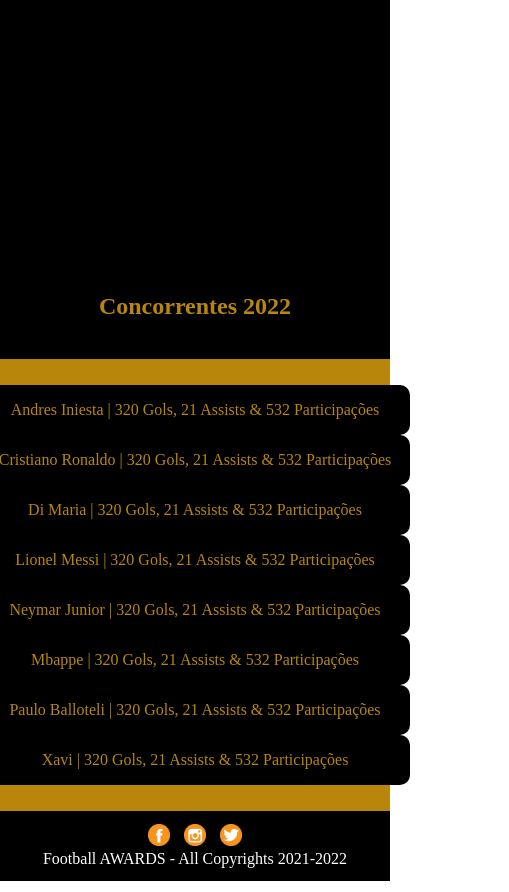
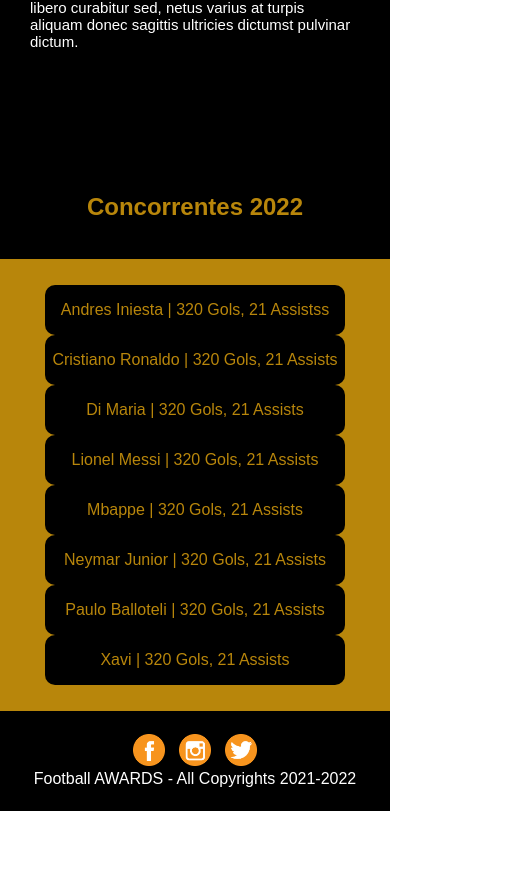
Before and after one commit to Lenkradson/Football-AWARDS, a plain HTML site: page index.html in a window 390 px wide. Shown: the part 916-1808 px from the top of the page, 509 px wide, since content can reach past the window. After the commit the page ends 1727 px from the top, so only its background shows below. Drawn offline with Linux system fonts and the light colour scheme.

Commit message:
Add files via upload
Football Responsive

```diff
--- a/index.html
+++ b/index.html
@@ -1,6 +1,5 @@
 <!DOCTYPE html>
 <html lang="pt-BR">
-
 <head>
   <meta charset="UTF-8">
   <meta http-equiv="X-UA-Compatible" content="IE=Edge">
@@ -8,16 +7,18 @@
   <title>Football AWARDS</title>
   <!-- Custom Styles -->
   <link rel="stylesheet" href="style.css">
+  <link rel="preconnect" href="https://fonts.googleapis.com">
+  <link rel="preconnect" href="https://fonts.gstatic.com" crossorigin>
+  <link href="https://fonts.googleapis.com/css2?family=Arimo&display=swap" rel="stylesheet">
 </head>
-
 <body>
   <header>
     <h1>Football AWARDS</h1>
     <nav>
       <ul>
-        <li>Inicio</li>
-        <li>Concorrentes</li>
-        <li>Sobre</li>
+        <a href="#ballon"><li>Inicio</li></a>
+        <a href="#concorrentes"><li>Concorrentes</li></a>
+        <a href="#social-media"><li>Sobre</li></a>
       </ul>
     </nav>
   </header>
@@ -36,14 +37,14 @@
       </section>
       <section id="list-concorrentes">
         <ul>
-          <li>Andres Iniesta | 320 Gols, 21 Assists & 532 Participações</li>
-          <li>Cristiano Ronaldo | 320 Gols, 21 Assists & 532 Participações</li>
-          <li>Di Maria | 320 Gols, 21 Assists & 532 Participações</li>
-          <li>Lionel Messi | 320 Gols, 21 Assists & 532 Participações</li>
-          <li>Neymar Junior | 320 Gols, 21 Assists & 532 Participações</li>
-          <li>Mbappe | 320 Gols, 21 Assists & 532 Participações</li>
-          <li>Paulo Balloteli | 320 Gols, 21 Assists & 532 Participações</li>
-          <li>Xavi | 320 Gols, 21 Assists & 532 Participações</li>
+          <li>Andres Iniesta | 320 Gols, 21 Assistss</li>
+          <li>Cristiano Ronaldo | 320 Gols, 21 Assists</li>
+          <li>Di Maria | 320 Gols, 21 Assists</li>
+          <li>Lionel Messi | 320 Gols, 21 Assists</li>
+          <li>Mbappe | 320 Gols, 21 Assists</li>
+          <li>Neymar Junior | 320 Gols, 21 Assists</li>
+          <li>Paulo Balloteli | 320 Gols, 21 Assists</li>
+          <li>Xavi | 320 Gols, 21 Assists</li>
         </ul>
       </section>
     </section>
@@ -51,13 +52,12 @@
   <footer>
     <section id="social-media">
       <picture>
-        <img src="294073_facebook_icon.png" alt="" />
-        <img src="294092_instagram_icon.png" alt="" />
-        <img src="294068_twitter_icon.png" alt="" />
+        <a href="http://facebook.com.br" target="_blank" rel="noopener noreferrer"><img src="294073_facebook_icon.png" alt="" /></a>
+        <a href="http://instagram.com.br" target="_blank" rel="noopener noreferrer"><img src="294092_instagram_icon.png" alt="" /></a>
+        <a href="http://twiiter.com.br" target="_blank" rel="noopener noreferrer"><img src="294068_twitter_icon.png" alt="" /></a>
       </picture>
     </section>
     <p>Football AWARDS - All Copyrights 2021-2022</p>
   </footer>
 </body>
-
 </html>
--- a/style.css
+++ b/style.css
@@ -2,10 +2,13 @@
     margin: 0px;
     padding: 0px;
     box-sizing: border-box;
+    list-style: none;
+    text-decoration: none;
+    font-family: 'Josefin Sans', sans-serif;
   }
 
-li{
-  list-style: none;
+  a{
+    color: black;
   }
 
   /*      HEADER       */
@@ -35,11 +38,15 @@ header h1{
     display: flex;
     align-items: center;
     justify-content: center;
-  height: 1100px;
+    height: 1000px;
     background-color: black;
     color: white;
     padding-left: 30px;
     padding-right: 30px;
+  }
+
+  #ballon p{
+    font-size: 25px;
   }
 
   #h2-concorrentes{
@@ -47,7 +54,7 @@ header h1{
     align-items: center;
     justify-content: center;
     height: 105px;
-  background-color: black;
+    background-color: rgb(0, 0, 0);
     color: darkgoldenrod;
   }
 
@@ -80,7 +87,7 @@ footer{
     align-items: center;
     justify-content: center;
     flex-direction: column;
-  height: 70px;
+    height: 100px;
     background-color: black;
     color: white;
   }
@@ -89,5 +96,60 @@ footer{
   #social-media img{
     padding-right: 5px;
     padding-left: 5px;
-  width: 32px;
+    width: 42px;
   }
+
+
+  @media (max-width: 1100px)
+  {
+    header ul li{
+      display: none;
+    }
+
+    *{
+      padding-left: 0px;
+      padding-right: 0px;
+    }
+
+    #ballon{
+      display: flex;
+      flex-direction: column;
+      align-items: center;
+      justify-content: center;
+      height: 1000px;
+      background-color: black;
+      color: white;
+      padding-left: 30px;
+      padding-right: 30px;
+    }
+
+    #ballon p{
+      padding-top: 60px;
+      font-size: 15px;
+    }
+
+    #ballon img{
+      width: 200px;
+    }
+
+    #list-concorrentes li{
+      display: flex;
+      align-items: center;
+      justify-content: center;
+      background-color: black;
+      height: 50px;
+      width: 300px;
+      border-color: white;
+      border-radius: 10px;
+    }
+
+    header{
+      display: flex;
+      align-items: center;
+      justify-content: center;
+    }
+
+    header h1{
+      font-size: 30px;
+    }
+  }
```
Lines whose indentation alone changed are shown as unchanged.
